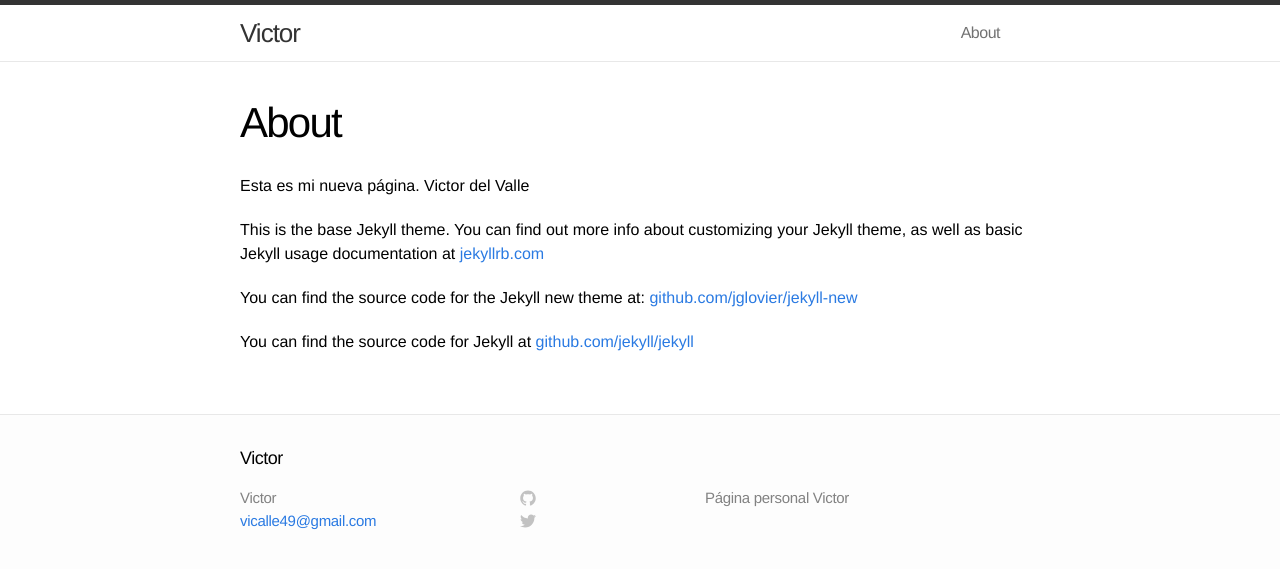
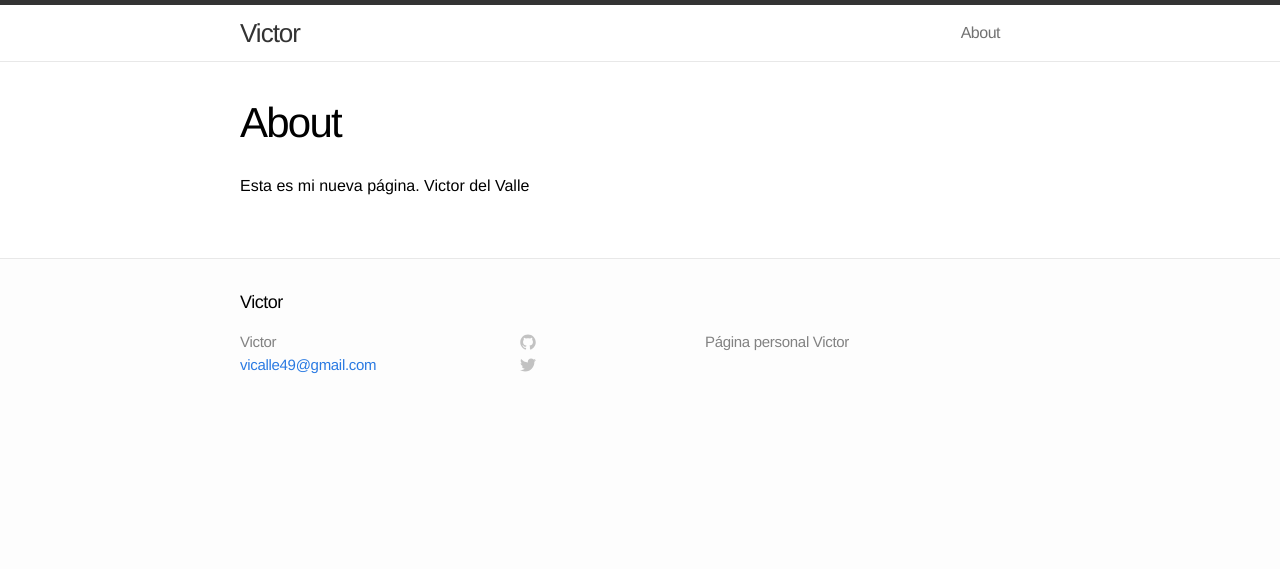
Before and after one commit to vicalle12/vicalle12.github.io, a Jekyll site: the page built from about.md, in a window 1280 px wide. Shown: the top 569 px of the page. Built offline with Jekyll 4.4.1, drawn with Linux system fonts in a browser that asks for light colours.

Commit message:
Actualizar about

```diff
--- a/about.md
+++ b/about.md
@@ -5,9 +5,3 @@
 ---
 
 Esta es mi nueva página. Victor del Valle
-
-This is the base Jekyll theme. You can find out more info about customizing your Jekyll theme, as well as basic Jekyll usage documentation at [jekyllrb.com](http://jekyllrb.com/)
-
-You can find the source code for the Jekyll new theme at: [github.com/jglovier/jekyll-new](https://github.com/jglovier/jekyll-new)
-
-You can find the source code for Jekyll at [github.com/jekyll/jekyll](https://github.com/jekyll/jekyll)
```
